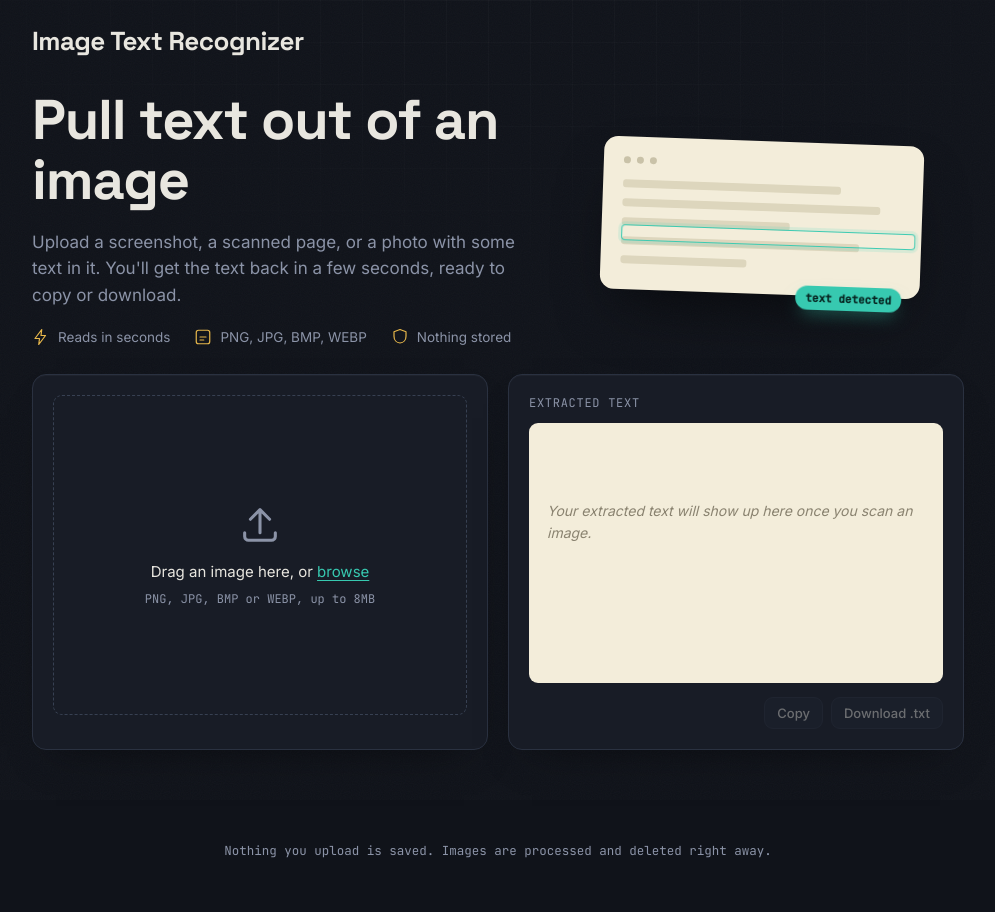
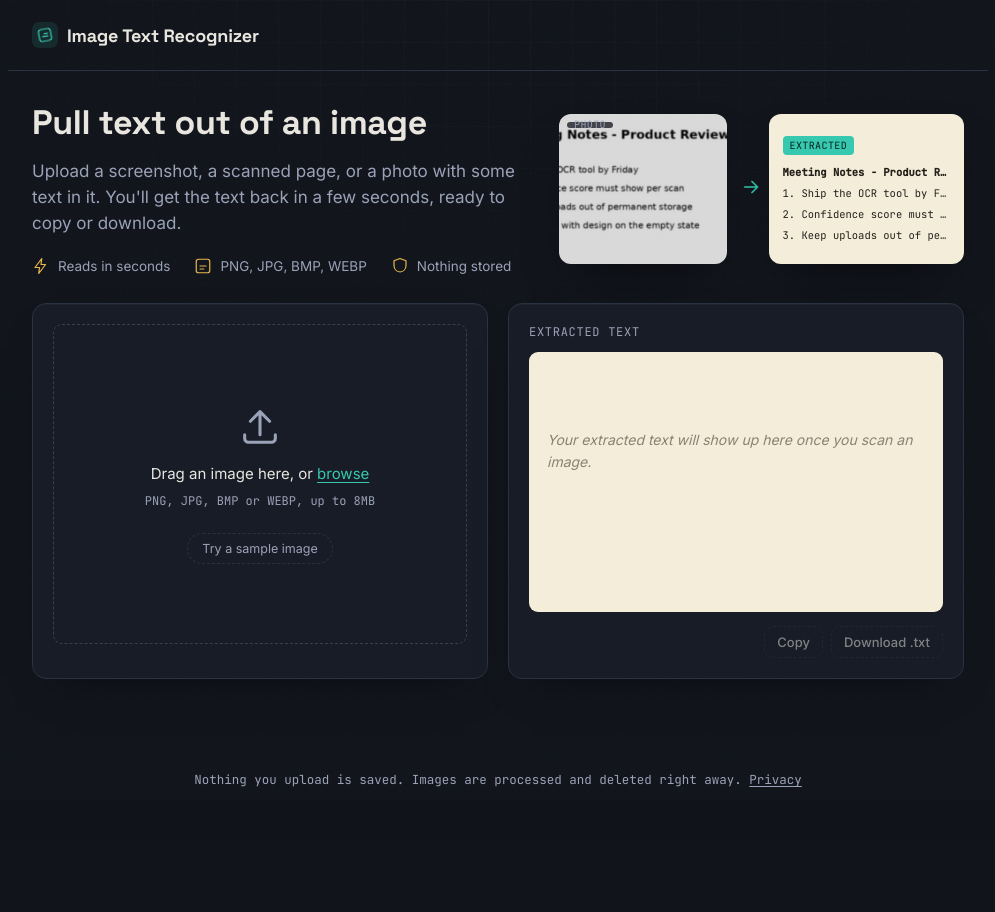
Before and after one commit to areebaathar-dev/image-text-recognizer, a Flask app: page / in a window 1280 px wide. Shown: the whole page, without its empty margins (142-1137 px from the left). After the commit the page ends 787 px from the top, so only its background shows below. Run offline with Flask 3, Linux system fonts and the light colour scheme.

Commit message:
Add concrete before/after hero visual, sample image trial, clearer disabled states, contrast fix, privacy page

```diff
--- a/app.py
+++ b/app.py
@@ -77,6 +77,11 @@ def index():
     return render_template("index.html")
 
 
+@app.route("/privacy")
+def privacy():
+    return render_template("privacy.html")
+
+
 @app.route("/api/scan", methods=["POST"])
 @limiter.limit("10 per minute")
 def scan():
--- a/static/css/style.css
+++ b/static/css/style.css
@@ -6,7 +6,7 @@
   --paper: #f3edda;
   --ink: #23201a;
   --text: #e8e6df;
-  --muted: #8b93a7;
+  --muted: #9aa2b8;
   --accent: #37c9b0;
   --accent-2: #e8b84b;
   --danger: #ff7a6b;
@@ -76,11 +76,12 @@ button { font-family: inherit; cursor: pointer; }
 
 .topbar {
   display: flex;
-  align-items: baseline;
+  align-items: center;
   justify-content: space-between;
   max-width: 980px;
   margin: 0 auto;
-  padding: 24px 24px 0;
+  padding: 22px 24px;
+  border-bottom: 1px solid var(--border);
   position: relative;
   z-index: 2;
 }
@@ -88,11 +89,22 @@ button { font-family: inherit; cursor: pointer; }
 .brand {
   display: flex;
   align-items: center;
-  gap: 10px;
+  gap: 9px;
   font-family: 'Space Grotesk', sans-serif;
   font-weight: 700;
-  font-size: 26px;
-  letter-spacing: -0.02em;
+  font-size: 18px;
+  letter-spacing: -0.01em;
+}
+
+.brand-mark {
+  display: flex;
+  align-items: center;
+  justify-content: center;
+  width: 26px;
+  height: 26px;
+  border-radius: 7px;
+  background: var(--accent-soft, rgba(55,201,176,0.12));
+  color: var(--accent);
 }
 
 .brand svg { animation: spin-slow 14s linear infinite; }
@@ -149,11 +161,12 @@ button { font-family: inherit; cursor: pointer; }
 
 .hero h1 {
   font-family: 'Space Grotesk', sans-serif;
-  font-size: clamp(34px, 5.5vw, 56px);
-  line-height: 1.08;
+  font-size: clamp(24px, 2.8vw, 34px);
+  line-height: 1.2;
   font-weight: 700;
-  letter-spacing: -0.02em;
-  margin: 0 0 18px;
+  letter-spacing: -0.01em;
+  margin: 0 0 14px;
+  color: var(--text);
   animation: rise 0.7s cubic-bezier(.2,.8,.2,1) both;
 }
 
@@ -197,84 +216,106 @@ button { font-family: inherit; cursor: pointer; }
   animation: rise 0.7s cubic-bezier(.2,.8,.2,1) 0.2s both;
 }
 
-.scan-card {
-  position: relative;
-  width: 100%;
-  max-width: 320px;
-  background: var(--paper);
-  border-radius: 14px;
-  padding: 20px 20px 26px;
-  box-shadow: 0 30px 60px -20px rgba(0,0,0,0.55), 0 0 0 1px rgba(0,0,0,0.06);
-  transform: rotate(2deg);
+.before-after {
+  display: flex;
+  align-items: center;
+  gap: 10px;
+  max-width: 420px;
 }
 
-.scan-card-dots {
-  display: flex;
-  gap: 6px;
-  margin-bottom: 16px;
+.ba-card {
+  position: relative;
+  flex: 1;
+  border-radius: 12px;
+  overflow: hidden;
+  box-shadow: 0 24px 50px -20px rgba(0,0,0,0.55);
 }
 
-.scan-card-dots span {
-  width: 7px; height: 7px;
-  border-radius: 50%;
-  background: #c9c2a8;
-  display: inline-block;
+.ba-before {
+  background: #1a1d24;
+  line-height: 0;
 }
 
-.scan-lines {
+.ba-before img {
+  width: 100%;
+  height: 150px;
+  object-fit: cover;
+  display: block;
+  filter: brightness(0.85);
+}
+
+.ba-after {
+  background: var(--paper);
+  padding: 14px;
+  height: 150px;
   display: flex;
   flex-direction: column;
-  gap: 11px;
+  justify-content: center;
+  gap: 8px;
 }
 
-.s-line {
-  height: 8px;
-  border-radius: 3px;
-  background: #ddd6bd;
+.ba-tag {
+  position: absolute;
+  top: 8px;
+  left: 8px;
+  z-index: 1;
+  font-family: 'JetBrains Mono', monospace;
+  font-size: 10px;
+  letter-spacing: 0.04em;
+  text-transform: uppercase;
+  color: var(--muted);
+  background: rgba(16,19,26,0.75);
+  padding: 3px 7px;
+  border-radius: 4px;
 }
 
-.detect-box {
-  position: absolute;
-  left: 20px;
-  right: 20px;
-  height: 16px;
-  border: 1.6px solid var(--accent);
-  border-radius: 4px;
-  box-shadow: 0 0 0 3px rgba(55,201,176,0.14);
-  opacity: 0;
-  animation: detect 4.5s ease-in-out infinite;
+.ba-tag-accent {
+  position: static;
+  align-self: flex-start;
+  color: #06231f;
+  background: var(--accent);
+  margin-bottom: 2px;
 }
 
-.box-1 { top: 55px; width: 78%; animation-delay: 0.2s; }
-.box-2 { top: 88px; width: 92%; animation-delay: 1.5s; }
-.box-3 { top: 121px; width: 60%; animation-delay: 2.8s; }
-
-@keyframes detect {
-  0%, 8%   { opacity: 0; transform: scale(1.04); }
-  14%, 28% { opacity: 1; transform: scale(1); }
-  36%, 100% { opacity: 0; }
+.ba-text {
+  display: flex;
+  flex-direction: column;
+  gap: 7px;
+  overflow: hidden;
 }
 
-.detect-chip {
-  position: absolute;
-  bottom: -14px;
-  right: 18px;
-  background: var(--accent);
-  color: #06231f;
+.ba-line {
   font-family: 'JetBrains Mono', monospace;
-  font-size: 11px;
-  font-weight: 600;
-  padding: 5px 10px;
-  border-radius: 20px;
-  box-shadow: 0 8px 18px -6px rgba(55,201,176,0.5);
-  animation: chip-in 4.5s ease-in-out infinite;
+  font-size: 10.5px;
+  color: var(--ink);
+  white-space: nowrap;
+  overflow: hidden;
+  text-overflow: ellipsis;
+  opacity: 0;
+  animation: line-in 0.4s ease forwards;
 }
 
-@keyframes chip-in {
-  0%, 30%  { opacity: 0; transform: translateY(6px); }
-  40%, 90% { opacity: 1; transform: translateY(0); }
-  100%     { opacity: 0; transform: translateY(6px); }
+.ba-line:nth-child(1) { animation-delay: 0.3s; font-weight: 700; }
+.ba-line:nth-child(2) { animation-delay: 0.55s; }
+.ba-line:nth-child(3) { animation-delay: 0.8s; }
+.ba-line:nth-child(4) { animation-delay: 1.05s; }
+
+@keyframes line-in {
+  from { opacity: 0; transform: translateX(-4px); }
+  to   { opacity: 1; transform: translateX(0); }
 }
+
+.ba-arrow {
+  color: var(--accent);
+  flex-shrink: 0;
+  animation: nudge 1.8s ease-in-out infinite;
+}
+
+@keyframes nudge {
+  0%, 100% { transform: translateX(0); }
+  50%      { transform: translateX(4px); }
+}
+
 
 /* ---------- workspace ---------- */
 
@@ -346,6 +393,22 @@ button { font-family: inherit; cursor: pointer; }
 .link { color: var(--accent); text-decoration: underline; text-underline-offset: 3px; }
 
 .hint { font-family: 'JetBrains Mono', monospace; font-size: 12px; color: var(--muted); }
+
+.try-sample {
+  margin-top: 14px;
+  background: transparent;
+  border: 1px dashed var(--border);
+  color: var(--muted);
+  font-size: 12.5px;
+  padding: 7px 14px;
+  border-radius: 20px;
+  transition: border-color 0.2s ease, color 0.2s ease;
+}
+
+.try-sample:hover {
+  border-color: var(--accent);
+  color: var(--accent);
+}
 
 .preview-frame {
   position: relative;
@@ -580,7 +650,17 @@ footer {
   font-size: 12.5px;
   padding: 0 24px 40px;
   font-family: 'JetBrains Mono', monospace;
+  position: relative;
+  z-index: 2;
 }
+
+footer a {
+  color: var(--muted);
+  text-decoration: underline;
+  text-underline-offset: 2px;
+}
+
+footer a:hover { color: var(--accent); }
 
 /* ---------- motion preference ---------- */
 
--- a/static/js/app.js
+++ b/static/js/app.js
@@ -85,6 +85,8 @@ function resetResult() {
   wordCount.textContent = "";
   copyBtn.disabled = true;
   downloadBtn.disabled = true;
+  copyBtn.title = "Scan an image first";
+  downloadBtn.title = "Scan an image first";
 }
 
 // -- drag & drop --
@@ -110,6 +112,19 @@ dropzone.addEventListener("drop", (e) => {
 
 dzEmpty.addEventListener("click", () => fileInput.click());
 fileInput.addEventListener("change", (e) => setFile(e.target.files[0]));
+
+const trySampleBtn = document.getElementById("trySampleBtn");
+trySampleBtn.addEventListener("click", async (e) => {
+  e.stopPropagation();
+  try {
+    const res = await fetch("/static/img/sample.jpg");
+    const blob = await res.blob();
+    const file = new File([blob], "sample.jpg", { type: "image/jpeg" });
+    setFile(file);
+  } catch {
+    showError("Couldn't load the sample image.");
+  }
+});
 
 clearBtn.addEventListener("click", () => {
   currentFile = null;
@@ -164,6 +179,8 @@ function renderResult(data) {
     resultBody.innerHTML = `<p class="placeholder">${data.message || "No readable text found in this image."}</p>`;
     copyBtn.disabled = true;
     downloadBtn.disabled = true;
+    copyBtn.title = "Scan an image first";
+    downloadBtn.title = "Scan an image first";
     confidenceBadge.hidden = true;
     wordCount.textContent = "";
     void resultBody.offsetWidth; // restart the reveal animation
@@ -184,6 +201,8 @@ function renderResult(data) {
   wordCount.textContent = `${data.words} word${data.words === 1 ? "" : "s"}`;
   copyBtn.disabled = false;
   downloadBtn.disabled = false;
+  copyBtn.title = "Copy to clipboard";
+  downloadBtn.title = "Download as a .txt file";
 }
 
 copyBtn.addEventListener("click", async () => {
--- a/templates/index.html
+++ b/templates/index.html
@@ -16,6 +16,12 @@
 
   <header class="topbar">
     <div class="brand">
+      <span class="brand-mark" aria-hidden="true">
+        <svg width="16" height="16" viewBox="0 0 24 24" fill="none">
+          <rect x="3" y="3" width="18" height="18" rx="4" stroke="currentColor" stroke-width="1.8"/>
+          <path d="M8 10h8M8 14h5" stroke="currentColor" stroke-width="1.8" stroke-linecap="round"/>
+        </svg>
+      </span>
       <span>Image Text Recognizer</span>
     </div>
   </header>
@@ -43,19 +49,23 @@
       </div>
 
       <div class="hero-visual" aria-hidden="true">
-        <div class="scan-card">
-          <div class="scan-card-dots"><span></span><span></span><span></span></div>
-          <div class="scan-lines">
-            <div class="s-line" style="width:78%"></div>
-            <div class="s-line" style="width:92%"></div>
-            <div class="s-line" style="width:60%"></div>
-            <div class="s-line" style="width:85%"></div>
-            <div class="s-line" style="width:45%"></div>
+        <div class="before-after">
+          <div class="ba-card ba-before">
+            <span class="ba-tag">photo</span>
+            <img src="{{ url_for('static', filename='img/sample.jpg') }}" alt="" />
           </div>
-          <div class="detect-box box-1"></div>
-          <div class="detect-box box-2"></div>
-          <div class="detect-box box-3"></div>
-          <div class="detect-chip">text detected</div>
+          <div class="ba-arrow">
+            <svg width="22" height="22" viewBox="0 0 24 24" fill="none"><path d="M5 12h14M13 6l6 6-6 6" stroke="currentColor" stroke-width="1.8" stroke-linecap="round" stroke-linejoin="round"/></svg>
+          </div>
+          <div class="ba-card ba-after">
+            <span class="ba-tag ba-tag-accent">extracted</span>
+            <div class="ba-text">
+              <span class="ba-line">Meeting Notes - Product Review</span>
+              <span class="ba-line">1. Ship the OCR tool by Friday</span>
+              <span class="ba-line">2. Confidence score must show per scan</span>
+              <span class="ba-line">3. Keep uploads out of permanent storage</span>
+            </div>
+          </div>
         </div>
       </div>
     </section>
@@ -72,6 +82,7 @@
             </svg>
             <p>Drag an image here, or <span class="link">browse</span></p>
             <span class="hint">PNG, JPG, BMP or WEBP, up to 8MB</span>
+            <button type="button" id="trySampleBtn" class="try-sample">Try a sample image</button>
           </div>
 
           <div id="dzPreview" class="dz-state" hidden>
@@ -103,8 +114,8 @@
         <div class="result-foot">
           <span id="wordCount" class="word-count"></span>
           <div class="foot-actions">
-            <button id="copyBtn" class="btn small" disabled>Copy</button>
-            <button id="downloadBtn" class="btn small" disabled>Download .txt</button>
+            <button id="copyBtn" class="btn small" disabled title="Scan an image first">Copy</button>
+            <button id="downloadBtn" class="btn small" disabled title="Scan an image first">Download .txt</button>
           </div>
         </div>
       </div>
@@ -112,7 +123,7 @@
   </main>
 
   <footer>
-    <p>Nothing you upload is saved. Images are processed and deleted right away.</p>
+    <p>Nothing you upload is saved. Images are processed and deleted right away. <a href="{{ url_for('privacy') }}">Privacy</a></p>
   </footer>
 
   <script src="{{ url_for('static', filename='js/app.js') }}"></script>
```
Also changed, not shown: other parts of static/css/style.css (+67 -2 lines), templates/privacy.html (added, +45 -0 lines), static/img/sample.jpg (added).
